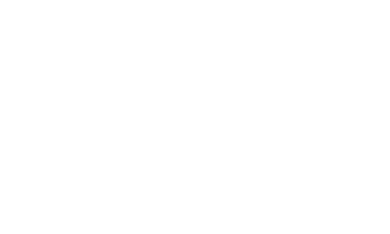
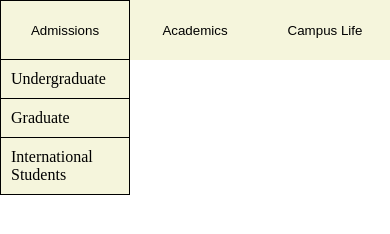
Before and after one commit to gabrieleinsfeld/dropdown_menu, a website built with webpack: page src/index.html in a window 390 px wide. Built offline with nearby package versions, Linux system fonts and the light colour scheme.

Commit message:
Added dropdown logic

```diff
--- /dev/null
+++ b/src/dropdown.js
@@ -0,0 +1,18 @@
+export default function dropdown() {
+  const classes = document.getElementsByClassName("close");
+  const array = document.getElementsByClassName("dropbtn");
+  for (let index = 0; index < array.length; index++) {
+    const element = array[index];
+    const content = classes[index];
+    element.addEventListener("mouseover", () => {
+      element.classList.toggle("button_hover");
+      content.classList.toggle("dropdown_content");
+      content.classList.toggle("close");
+    });
+    content.addEventListener("mouseout", () => {
+      element.classList.toggle("button_hover");
+      content.classList.toggle("dropdown_content");
+      content.classList.toggle("close");
+    });
+  }
+}
--- a/src/index.html
+++ b/src/index.html
@@ -3,7 +3,36 @@
   <head>
     <meta charset="UTF-8" />
     <meta name="viewport" content="width=device-width, initial-scale=1.0" />
-    <title>Template Project</title>
+    <title>Menu Dropdown</title>
   </head>
-  <body></body>
+  <body>
+    <div id="container">
+      <div id="header">
+        <div class="dropdown">
+          <button class="dropbtn">Admissions</button>
+          <div class="close">
+            <a href="">Undergraduate</a>
+            <a href="">Graduate</a>
+            <a href="">International Students</a>
+          </div>
+        </div>
+        <div class="dropdown">
+          <button class="dropbtn">Academics</button>
+          <div class="close">
+            <a href="">Programs</a>
+            <a href="">Departments</a>
+            <a href="">Faculty</a>
+          </div>
+        </div>
+        <div class="dropdown">
+          <button class="dropbtn">Campus Life</button>
+          <div class="close">
+            <a href="">Housing</a>
+            <a href="">Dining</a>
+            <a href="">Athletics</a>
+          </div>
+        </div>
+      </div>
+    </div>
+  </body>
 </html>
--- a/src/index.js
+++ b/src/index.js
@@ -1 +1,3 @@
-console.log("Test");
+import "./style.css";
+import dropdown from "./dropdown";
+dropdown();
--- /dev/null
+++ b/src/style.css
@@ -0,0 +1,45 @@
+body {
+  margin: 0px;
+  padding: 0px;
+}
+
+#header {
+  display: flex;
+  justify-content: flex-end;
+  height: 60px;
+  background-color: beige;
+}
+
+.dropbtn {
+  box-sizing: border-box;
+  height: 100%;
+  width: 130px;
+  padding: 10px 20px;
+  background-color: beige;
+  border: none;
+}
+
+.button_hover {
+  border: solid black 1px;
+}
+
+.dropdown_content {
+  display: flex;
+  /* display: none; */
+  flex-direction: column;
+  width: 130px;
+  background-color: beige;
+}
+
+a {
+  text-decoration: none;
+  color: black;
+  padding: 10px;
+  border-bottom: 1px solid black;
+  border-left: 1px solid black;
+  border-right: 1px solid black;
+}
+
+.close {
+  display: none;
+}
--- a/start.txt
+++ b/start.txt
@@ -5,6 +5,12 @@ npm init
 ####Run:
 npm install webpack webpack-cli --save-dev
 *To install webpack to the node_modules directory of your project.
+
+####Run:
+npm install --save-dev html-webpack-plugin
+
+####Run:
+npm install --save-dev style-loader css-loader
 
 
 ####Change:
--- a/webpack.config.js
+++ b/webpack.config.js
@@ -1,25 +1,18 @@
 const HtmlWebpackPlugin = require("html-webpack-plugin");
 const path = require("path");
-const NodePolyfillPlugin = require("node-polyfill-webpack-plugin");
 
 module.exports = {
-  entry: "/Users/gabrielsoares/repos/git_template/src/index.js",
+  entry: "/Users/gabrielsoares/repos/dropdown_menu/src/index.js",
   mode: "development",
   output: {
     path: path.resolve(__dirname, "./dist"),
     filename: "index_bundle.js",
-  },
-  resolve: {
-    fallback: {
-      util: require.resolve("util/"),
-    },
   },
 
   plugins: [
     new HtmlWebpackPlugin({
       template: "src/index.html",
     }),
-    new NodePolyfillPlugin(),
   ],
   module: {
     rules: [
```
Also changed, not shown: package.json (added, +18 -0 lines), 1 other file.
